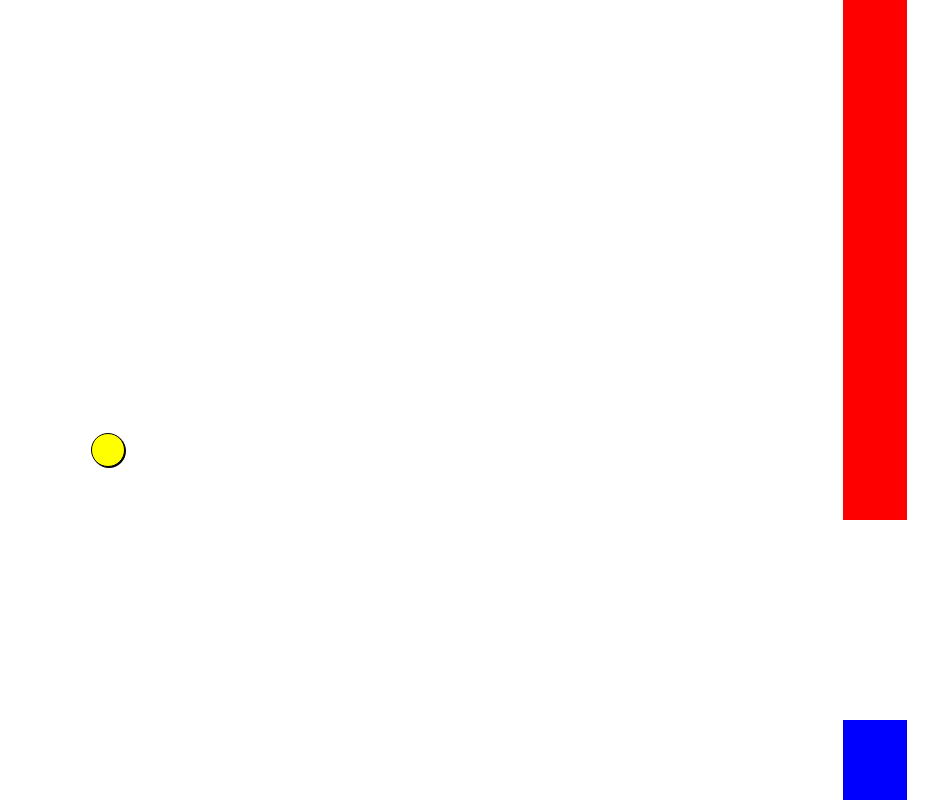
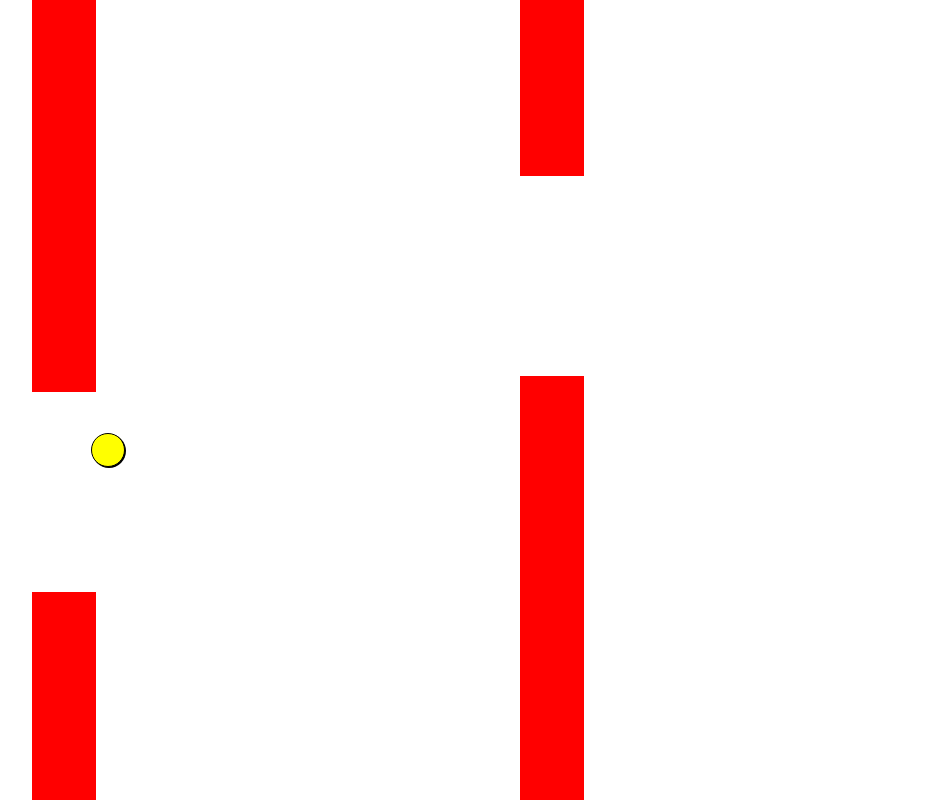
Before and after one commit to LakshmanaGottapu/Flappy-Bird, a website built with Vite: page index.html in a window 1280 px wide. Shown: the whole page, without its empty margins (309-1247 px from the left). Built offline with nearby package versions, Linux system fonts and the light colour scheme.

Commit message:
optimised pipe creation and moving speeds.

```diff
--- a/main.js
+++ b/main.js
@@ -3,7 +3,7 @@
 
 let lastRun=Number.NEGATIVE_INFINITY;
 let lastPipeCreated=null;
-let thetaLimit = 6000
+let thetaLimit = 2000;
 function run(time){
   thetaLimit -= 0.1;
   if(lastPipeCreated === null){
--- a/pipes.js
+++ b/pipes.js
@@ -1,9 +1,8 @@
-let PIPE_SPEED = 0.0015;
+let PIPE_SPEED = 0.25;
 const HOLE_HEIGHT = 200;
 const app = document.getElementById('app');
 const pipes = [];
 export function updatePipe(delta){
-    PIPE_SPEED += 0.0001
     pipes.forEach((pipe, index) => {
         if(getPipePosition(pipe)>window.innerWidth){
             app.removeChild(pipe);
@@ -17,9 +16,9 @@
     pipe.classList.add('pipe');
     const topPipe = document.createElement('div');
     const bottomPipe = document.createElement('div');
-    topPipe.classList.add('top');
-    bottomPipe.classList.add('bottom');
-    const height = randomeHeight()
+    topPipe.classList.add('segment', 'top');
+    bottomPipe.classList.add('segment', 'bottom');
+    const height = randomeHeight();
     topPipe.style.setProperty('--hole-height', height);
     bottomPipe.style.setProperty('--hole-height', window.innerHeight-height-HOLE_HEIGHT);
     pipe.appendChild(topPipe);
--- a/style.css
+++ b/style.css
@@ -26,15 +26,8 @@
   flex-direction: column;
   justify-content: space-between;
 }
-.top{
+.segment{
+  background-color: red;
   --hole-height: 0;
-  top: 0;
   height: calc(var(--hole-height)*1px);
-  background-color: red;
 }
-.bottom{
-  --hole-height: 0;
-  bottom: 0;
-  height: calc(var(--hole-height)*1px);
-  background-color: blue;
-}
```
